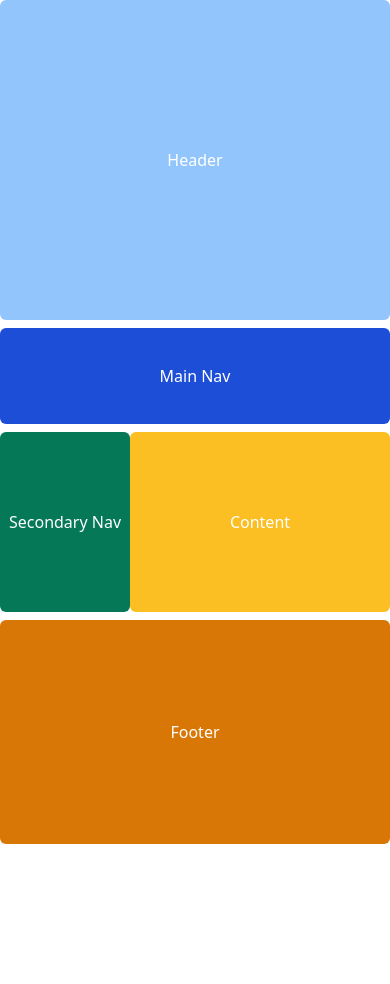
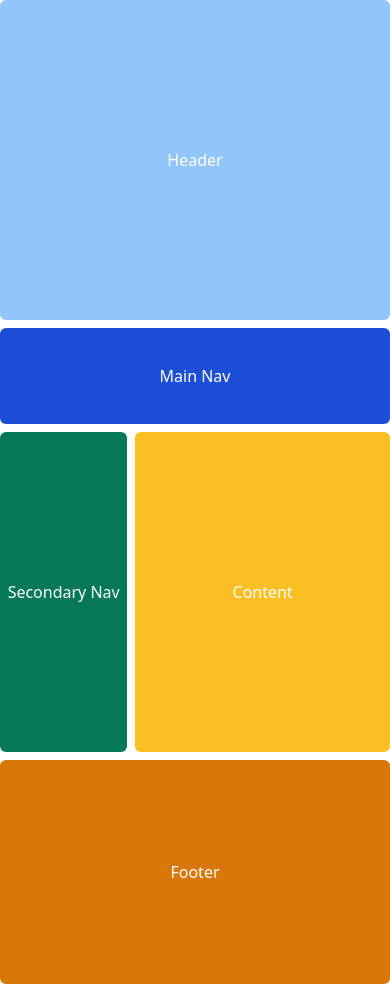
Before and after one commit to Ozone72/body-shotz, a website built with Vite: page index.html in a window 390 px wide. Before the commit the page ends 844 px from the top, so only its background shows below. Built offline with nearby package versions, Linux system fonts and the light colour scheme.

Commit message:
finishes tablet layout

```diff
--- a/index.html
+++ b/index.html
@@ -23,11 +23,11 @@
     <nav class="bg-blue-700 flex flex-col flex-shrink justify-center items-center rounded-md h-24 w-full">
       <h1>Main Nav</h1>
     </nav>
-    <div class="flex flex-row flex-auto min-w-full justify-center">
-      <nav class="bg-green-700 rounded-md w-1/3 flex justify-center items-center">
+    <div class="flex flex-row justify-center w-full space-x-2 text-center">
+      <nav class="bg-green-700 rounded-md h-80 w-1/3 flex items-center justify-center">
         <h1>Secondary Nav</h1>
       </nav>
-      <main class="bg-yellow-400 rounded-md w-2/3 flex justify-center items-center">
+      <main class="bg-yellow-400 rounded-md h-80 w-2/3 flex items-center justify-center">
         <h1>Content</h1>
       </main>
     </div>
```
